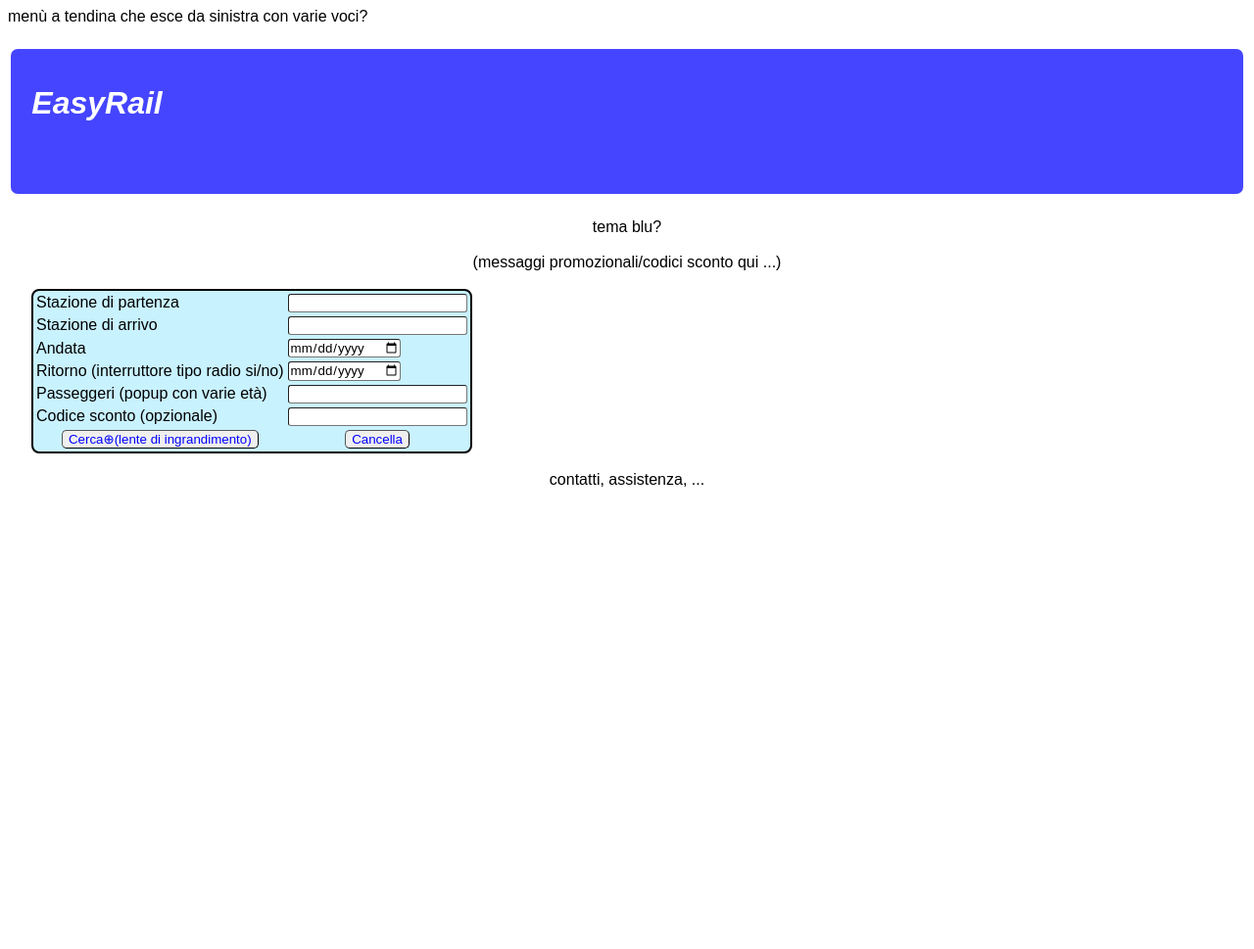
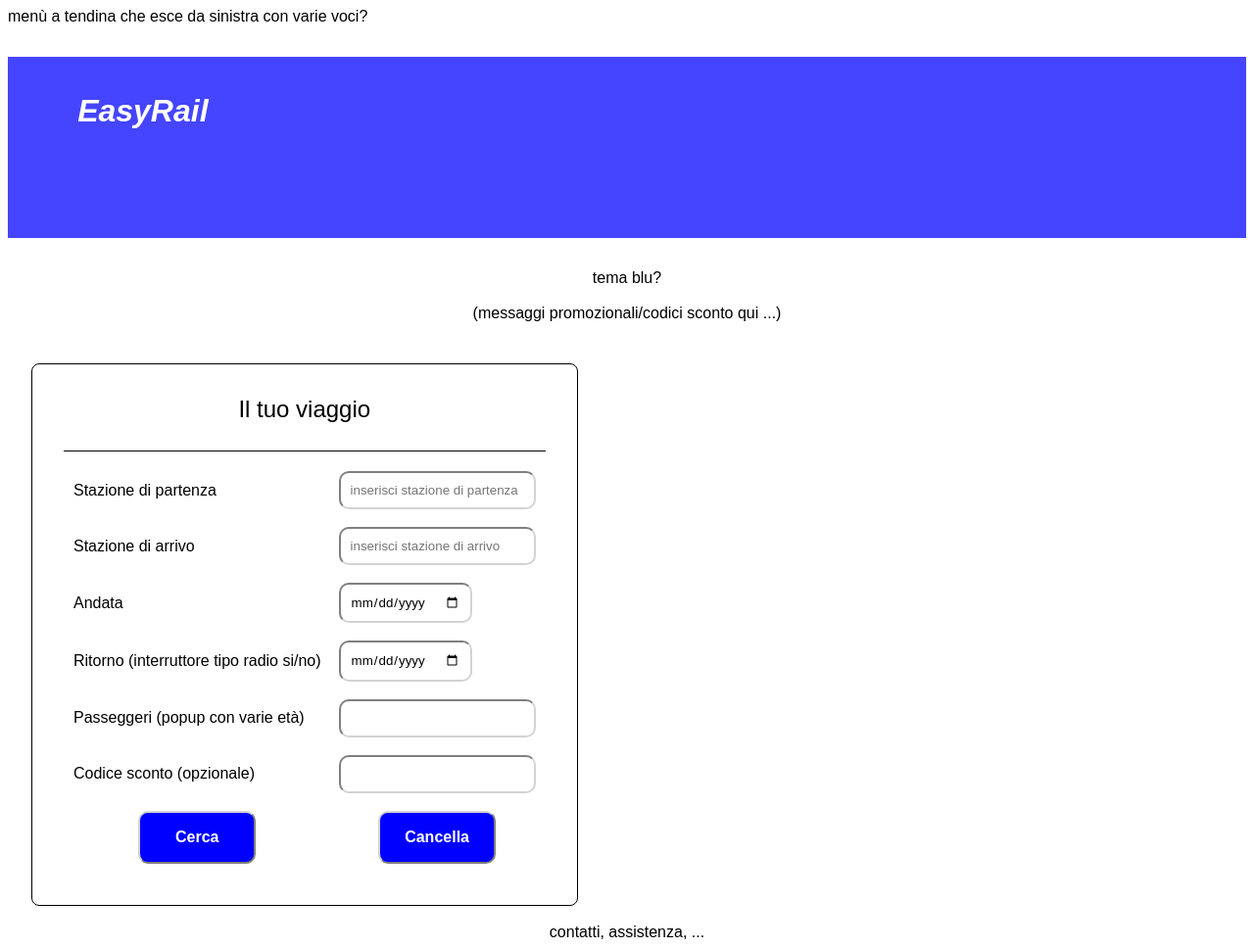
Before and after one commit to Daddo172/LTW-EasyRail, a PHP site: page /HomePage.html in a window 1280 px wide. Shown: the whole page at 98% size. Before the commit the page ends 497 px from the top, so only its background shows below. Run offline with PHP 8.4, Linux system fonts and the light colour scheme; some libraries are stand-ins or nearby versions.

Commit message:
Add files via upload

```diff
--- a/HomePage.html
+++ b/HomePage.html
@@ -1,5 +1,6 @@
 <!DOCTYPE html>
 <html lang="en">
+<script src="https://kit.fontawesome.com/cbe8049c6b.js" crossorigin="anonymous"></script>
 <head>
 	<meta charset="UTF-8">
 	<meta name="viewport" content="width=device-width, initial-scale=1.0">
@@ -8,21 +9,25 @@
 </head>
 <body>
 	menù a tendina che esce da sinistra con varie voci?
-	<h1>
-		<br>&MediumSpace;&MediumSpace;&MediumSpace;EasyRail<br><br><br>
-	</h1>
+	<h1><pre>
+
+	EasyRail
+
+
+	</pre></h1>
 	<div class="provvisorio">tema blu?</div><br>
 	<div class="provvisorio">(messaggi promozionali/codici sconto qui ...)</div>
 	<br>
 	<form action="HomePage.html" >
+		<div class="formhead">Il tuo viaggio<br><br></div>
 		<table class="form">
 			<tr>
 				<td><label for="part">Stazione di partenza</label></td>
-				<td><input type="text" name="part"></td>
+				<td><input type="text" name="part" size=auto placeholder="inserisci stazione di partenza"></td>
 			</tr>
 			<tr>
 				<td><label for="arr">Stazione di arrivo</label></td>
-				<td><input type="text" name="arr"></td>
+				<td><input type="text" name="arr" placeholder="inserisci stazione di arrivo"></td>
 			</tr>
 			<tr>
 				<td><label for="dataAnd">Andata </label></td>
@@ -30,7 +35,7 @@
 			</tr>
 			<tr>
 				<td><label for="dataRit">Ritorno (interruttore tipo radio si/no)</label></td>
-				<td><input type="date" name="dataRit" style="border-radius: 3px;"></td>
+				<td><input type="date" name="dataRit"></td>
 			</tr>
 			<tr>
 				<td><label for="pass">Passeggeri (popup con varie età)</label></td>
@@ -41,8 +46,8 @@
 				<td><input type="text"></td>
 			</tr>
 			<tr>
-				<td style="text-align: center;"><input type="submit" value="Cerca&CirclePlus;(lente di ingrandimento)" style="color: blue; border-radius: 5px;"></td>
-				<td style="text-align: center;"><input type="reset" value="Cancella" style="color: blue; border-radius: 5px;"></td>
+				<td style="text-align: center;"><input class="button" type="submit" value="Cerca"></td>
+				<td style="text-align: center;"><input class="button" type="reset" value="Cancella"></td>
 			</tr>
 		</table>
 	</form>
--- a/stile.css
+++ b/stile.css
@@ -6,22 +6,41 @@
 h1 {
 	color: white;
 	font-style: italic;
-	border-style: solid; border-radius: 10px;
-	background-color: rgb(69, 69, 255); /*background-image: url("logo.jpg");
-											immagine logo che andrebbe nella
-											barra superiore*/
+	width: ad;
+	background-color: rgb(69, 69, 255);
+/*	background-image: url("logo.jpg");
+/*	immagine logo che andrebbe nella barra superiore*/
 }
 /*Form per inserimento dati*/
 form {
-	border-style: solid; border-radius: 8px; border-width: 2px;
-	background-color: rgb(201, 242, 255);
+	border-style: solid; border-radius: 8px; border-width: 1px;
+	background-color: rgb(255, 255, 255);
 	margin-left: 24px;
-	width:fit-content;
+	width: fit-content;
+	margin-top: 24px;
+	padding: 32px
 }
-/*Campi della form arrotondati*/
+td {
+	padding: 8px;
+}
+div.formhead {
+	font-size: 24px;
+	text-align: center;
+	border-bottom-style: solid; border-width: 1px;
+	margin-bottom: 10px;
+}
 input {
-	border-radius: 3px;
-	border-width: 1px;
+	border-radius: 10px;
+	border-width: 0%;
+	border-color: lightgray;
+	padding: 10px;
+}
+input.button {
+	font-size: 16px; color: rgb(255, 255, 255); font-weight: bold;
+	width: 120px;
+	border-radius: 10px;
+	background-color: rgb(0, 0, 255);
+	padding: 16px;
 }
 /*Classe provvisoria per elementi da mostrare ma ancora da implementare*/
 .provvisorio {
```
